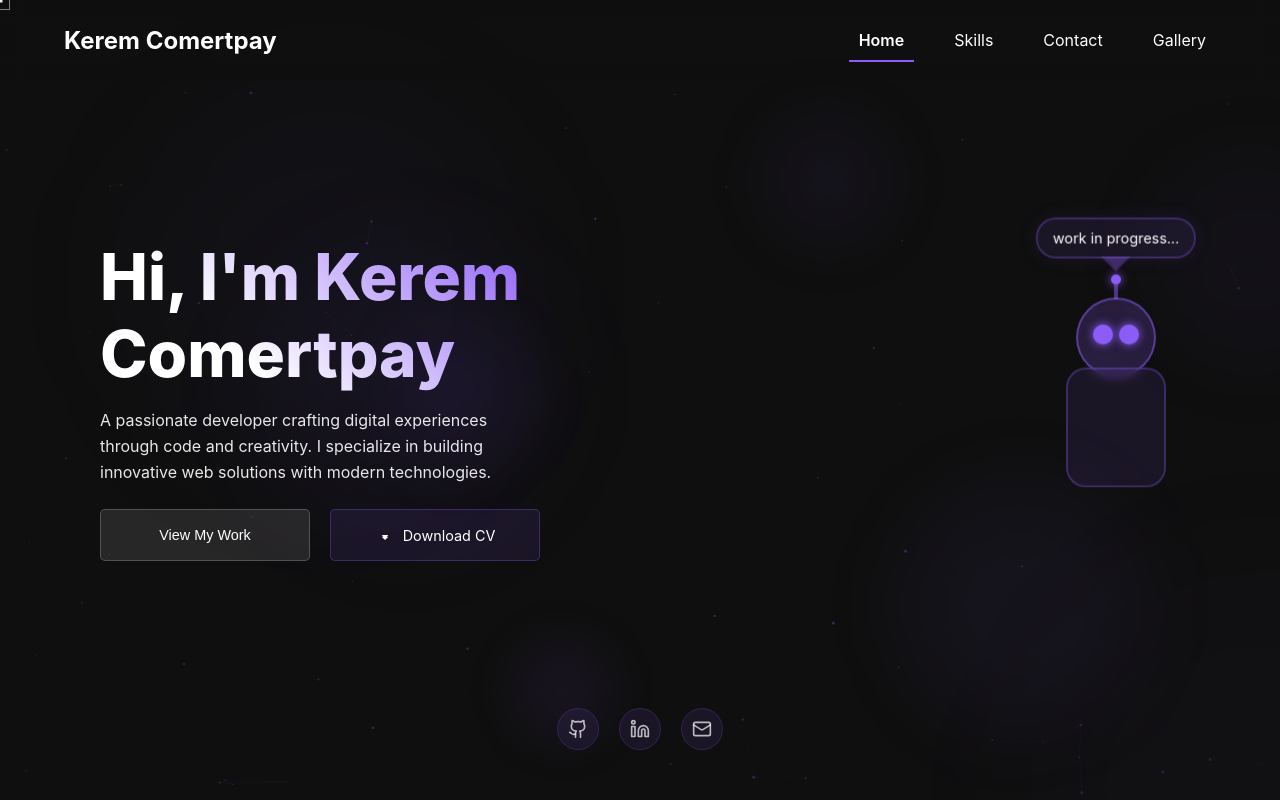
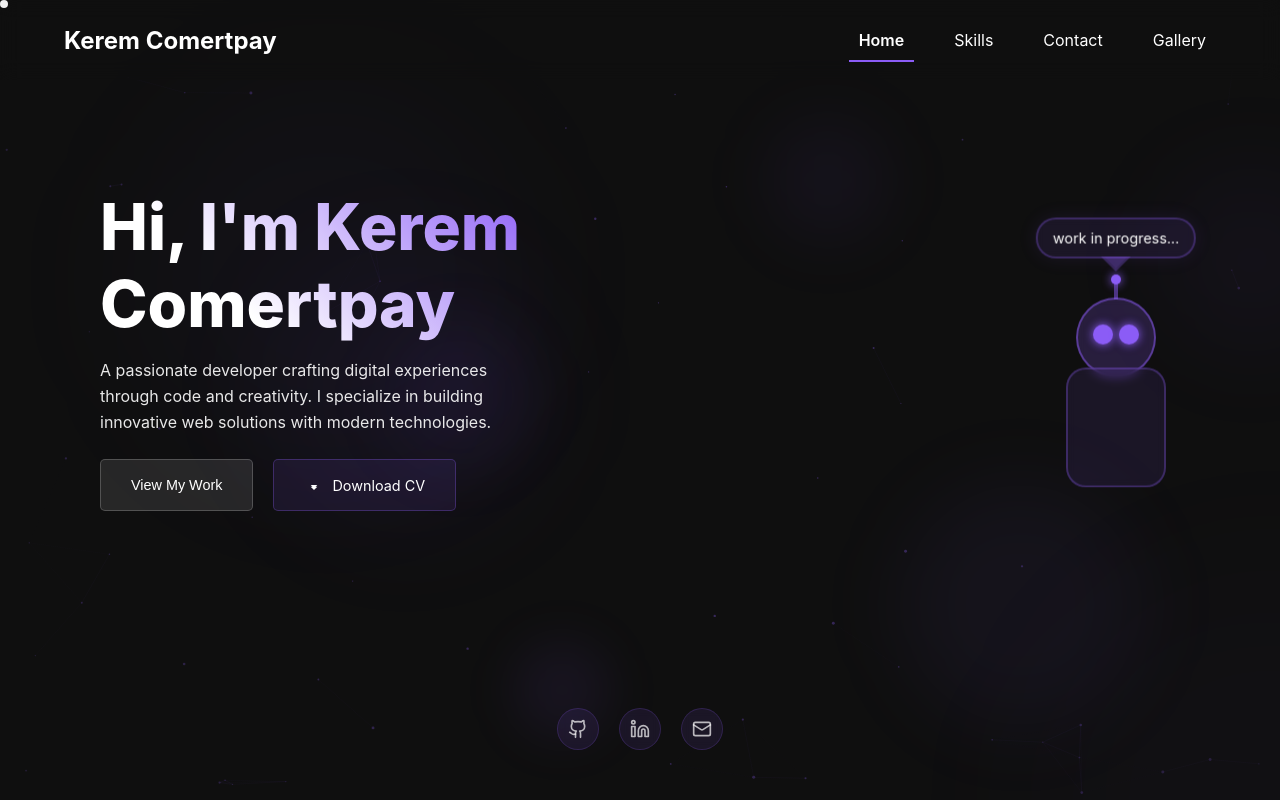
Before and after one commit to keremcmp/react-portfolio, a React (Create React App) app: page / in a window 1280 px wide. Built offline with nearby package versions, Linux system fonts and the light colour scheme.

Commit message:
second update

```diff
--- a/src/components/CustomCursor.js
+++ b/src/components/CustomCursor.js
@@ -1,117 +1,54 @@
-// src/components/CustomCursor.js
-import React, { useEffect, useRef, useCallback } from 'react';
+import React, { useEffect, useRef } from 'react';
 import styled from 'styled-components';
-import { motion } from 'framer-motion';
 
-const CursorDot = styled(motion.div)`
-  width: 5px;
-  height: 5px;
-  background: #ffffff;
+const Cursor = styled.div`
+  width: 8px;
+  height: 8px;
+  background: white;
   position: fixed;
   pointer-events: none;
   user-select: none;
   z-index: 9999;
+  border-radius: 50%;
+  transform: translate(-50%, -50%);
   mix-blend-mode: difference;
-  transition: width 0.3s ease, height 0.3s ease, transform 0.1s ease;
-`;
-
-const CursorRing = styled(motion.div)`
-  width: 20px;
-  height: 20px;
-  border: 1px solid rgba(255, 255, 255, 0.5);
-  position: fixed;
-  pointer-events: none;
-  user-select: none;
-  z-index: 9998;
-  mix-blend-mode: difference;
-  transition: transform 0.3s ease, opacity 0.3s ease;
 `;
 
 const CustomCursor = () => {
-  const dotRef = useRef(null);
-  const ringRef = useRef(null);
+  const cursorRef = useRef(null);
   const mousePosition = useRef({ x: 0, y: 0 });
+  const cursorPosition = useRef({ x: 0, y: 0 });
   const rafId = useRef(null);
 
-  const updateCursor = useCallback(() => {
-    if (dotRef.current && ringRef.current) {
-      dotRef.current.style.transform = `translate3d(${mousePosition.current.x - 2.5}px, ${mousePosition.current.y - 2.5}px, 0)`;
-      ringRef.current.style.transform = `translate3d(${mousePosition.current.x - 10}px, ${mousePosition.current.y - 10}px, 0)`;
-    }
-    rafId.current = requestAnimationFrame(updateCursor);
-  }, []);
-
   useEffect(() => {
-    rafId.current = requestAnimationFrame(updateCursor);
-
     const onMouseMove = (e) => {
       mousePosition.current = { x: e.clientX, y: e.clientY };
     };
 
-    const onMouseEnter = () => {
-      if (dotRef.current) {
-        dotRef.current.style.width = '8px';
-        dotRef.current.style.height = '8px';
-        dotRef.current.style.transform = `translate3d(${mousePosition.current.x - 4}px, ${mousePosition.current.y - 4}px, 0)`;
+    const updateCursor = () => {
+      // Interpolation factor (adjust for smoothness and speed)
+      const speed = 0.2;
+
+      cursorPosition.current.x += (mousePosition.current.x - cursorPosition.current.x) * speed;
+      cursorPosition.current.y += (mousePosition.current.y - cursorPosition.current.y) * speed;
+
+      if (cursorRef.current) {
+        cursorRef.current.style.transform = `translate(${cursorPosition.current.x}px, ${cursorPosition.current.y}px)`;
       }
-      if (ringRef.current) {
-        ringRef.current.style.width = '30px';
-        ringRef.current.style.height = '30px';
-        ringRef.current.style.opacity = '0.2';
-      }
-    };
 
-    const onMouseLeave = () => {
-      if (dotRef.current) {
-        dotRef.current.style.width = '5px';
-        dotRef.current.style.height = '5px';
-      }
-      if (ringRef.current) {
-        ringRef.current.style.width = '20px';
-        ringRef.current.style.height = '20px';
-        ringRef.current.style.opacity = '1';
-      }
+      rafId.current = requestAnimationFrame(updateCursor);
     };
 
     document.addEventListener('mousemove', onMouseMove);
-
-    const interactiveElements = document.querySelectorAll(
-      'a, button, input, textarea, [role="button"]'
-    );
-
-    interactiveElements.forEach(el => {
-      el.addEventListener('mouseenter', onMouseEnter);
-      el.addEventListener('mouseleave', onMouseLeave);
-    });
+    rafId.current = requestAnimationFrame(updateCursor);
 
     return () => {
-      if (rafId.current) {
-        cancelAnimationFrame(rafId.current);
-      }
       document.removeEventListener('mousemove', onMouseMove);
-      interactiveElements.forEach(el => {
-        el.removeEventListener('mouseenter', onMouseEnter);
-        el.removeEventListener('mouseleave', onMouseLeave);
-      });
+      cancelAnimationFrame(rafId.current);
     };
-  }, [updateCursor]); // Added updateCursor to dependencies
+  }, []);
 
-  return (
-    <>
-      <CursorDot
-        ref={dotRef}
-        initial={{ opacity: 0 }}
-        animate={{ opacity: 1 }}
-        transition={{ duration: 0.3 }}
-      />
-      <CursorRing
-        ref={ringRef}
-        initial={{ opacity: 0 }}
-        animate={{ opacity: 1 }}
-        transition={{ duration: 0.3 }}
-      />
-    </>
-  );
+  return <Cursor ref={cursorRef} />;
 };
 
 export default CustomCursor;
--- a/src/components/ParallaxBackground.js
+++ b/src/components/ParallaxBackground.js
@@ -36,7 +36,7 @@ const Circle = styled(motion.div)`
 const ParallaxBackground = () => {
   const { scrollY } = useScroll();
 
-  // Slower, more subtle movements
+  // slow er...
   const y1 = useTransform(scrollY, [0, 1000], [0, -50]);
   const y2 = useTransform(scrollY, [0, 1000], [0, -30]);
   const y3 = useTransform(scrollY, [0, 1000], [0, -20]);
--- a/src/pages/Home.js
+++ b/src/pages/Home.js
@@ -7,7 +7,7 @@ import { Helmet } from 'react-helmet';
 import { Github, Linkedin, Youtube, Mail } from 'lucide-react';
 const AnimatedBackground = lazy(() => import('../components/AnimatedBackground'));
 const Robot2D = lazy(() => import('../components/Robot2D'));
-const ParallaxBackground = lazy(() => import('../components/ParallaxBackground')); // Add this line
+const ParallaxBackground = lazy(() => import('../components/ParallaxBackground'));
 
 const LoadingFallback = styled.div`
   position: absolute;
@@ -23,31 +23,37 @@ const LoadingFallback = styled.div`
 `;
 
 const HomeContainer = styled.main`
-  height: 100vh;
+  min-height: 100vh;
   display: flex;
   align-items: center;
   position: relative;
-  overflow: hidden;
+  overflow-x: hidden;
+  overflow-y: auto;
 
   @media (max-width: 768px) {
     flex-direction: column;
-    justify-content: center;
+    justify-content: flex-start;
     padding: 20px;
     text-align: center;
+    padding-top: 80px;
   }
+`;
 
-  @media (prefers-reduced-motion: reduce) {
-    * {
-      animation-duration: 0.01ms !important;
-      transition-duration: 0.01ms !important;
-    }
+const ContentWrapper = styled(motion.div)`
+  display: flex;
+  flex-direction: column;
+  width: 100%;
+  z-index: 3;
+  padding-bottom: 100px; // Space for social icons on mobile
+
+  @media (max-width: 768px) {
+    align-items: center;
   }
 `;
 
 const Content = styled(motion.div)`
   padding: 0 100px;
   width: 50%;
-  z-index: 3;
   position: relative;
 
   @media (max-width: 1024px) {
@@ -57,8 +63,8 @@ const Content = styled(motion.div)`
 
   @media (max-width: 768px) {
     width: 100%;
-    padding: 0 20px;
-    margin-top: calc(env(safe-area-inset-top) + 20px);
+    padding: 0;
+    margin-top: 20px;
   }
 `;
 
@@ -70,6 +76,8 @@ const ButtonContainer = styled.div`
   @media (max-width: 768px) {
     flex-direction: column;
     align-items: stretch;
+    width: 100%;
+    max-width: 300px;
   }
 `;
 
@@ -89,6 +97,11 @@ const Description = styled(motion.p)`
   margin-bottom: clamp(20px, 3vh, 30px);
   color: rgba(255, 255, 255, 0.9);
   max-width: 60ch;
+
+  @media (max-width: 768px) {
+    max-width: 100%;
+    padding: 0 20px;
+  }
 `;
 
 const BaseButton = styled(motion.button)`
@@ -101,14 +114,11 @@ const BaseButton = styled(motion.button)`
   outline: none;
   width: 100%;
 
-  &:focus-visible {
-    box-shadow: 0 0 0 2px #8b5cf6;
-  }
-
-  @media (hover: hover) and (pointer: fine) {
+  @media (min-width: 769px) {
     width: auto;
   }
 `;
+
 
 const CTA = styled(BaseButton)`
   background: rgba(255, 255, 255, 0.1);
@@ -164,8 +174,10 @@ const RobotContainer = styled.div`
   @media (max-width: 768px) {
     position: relative;
     width: 100%;
-    height: 200px;
-    max-height: 30vh;
+    height: 150px;
+    max-height: 20vh;
+    margin-top: -60px;
+    order: -1;
   }
 `;
 
@@ -179,10 +191,14 @@ const SocialIcons = styled.div`
   z-index: 10;
 
   @media (max-width: 768px) {
-    bottom: 30px;
+    position: relative;
+    bottom: auto;
+    margin-top: auto;
+    padding-top: 30px;
     gap: 15px;
   }
 `;
+
 
 const IconLink = styled(motion.a)`
   color: rgba(255, 255, 255, 0.7);
@@ -227,15 +243,20 @@ const Home = () => {
       <Suspense fallback={<LoadingFallback>Loading...</LoadingFallback>}>
         <AnimatedBackground />
         <ParallaxBackground />
-
       </Suspense>
 
-
-      <Content
+      <ContentWrapper
         initial={{ opacity: 0, y: 20 }}
         animate={{ opacity: 1, y: 0 }}
         transition={{ duration: 0.8 }}
       >
+        <RobotContainer aria-hidden="true">
+          <Suspense fallback={null}>
+            <Robot2D />
+          </Suspense>
+        </RobotContainer>
+
+        <Content>
           <Title
             aria-level="1"
             role="heading"
@@ -268,12 +289,6 @@ const Home = () => {
           </ButtonContainer>
         </Content>
 
-      <RobotContainer aria-hidden="true">
-        <Suspense fallback={null}>
-          <Robot2D />
-        </Suspense>
-      </RobotContainer>
-
         <SocialIcons>
           <IconLink
             href="https://github.com/keremcmp"
@@ -295,16 +310,6 @@ const Home = () => {
           >
             <Linkedin size={20} />
           </IconLink>
-        {/* <IconLink
-          href="https://youtube.com/@YourChannel"
-          target="_blank"
-          rel="noopener noreferrer"
-          whileHover={{ scale: 1.1 }}
-          whileTap={{ scale: 0.95 }}
-          aria-label="Visit my YouTube channel"
-        >
-          <Youtube size={20} />
-        </IconLink> */}
           <IconLink
             href="mailto:keremcmp@hotmail.com"
             whileHover={{ scale: 1.1 }}
@@ -314,6 +319,7 @@ const Home = () => {
             <Mail size={20} />
           </IconLink>
         </SocialIcons>
+      </ContentWrapper>
     </HomeContainer>
   );
 };
```
Lines whose indentation alone changed are shown as unchanged.
